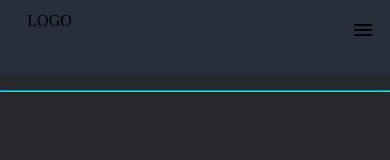
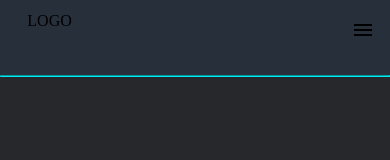
Before and after one commit to AleDouglas/htmlElements, a plain HTML site: page NavBar/NavBar Responsive + Effects/v1.0/topbar.html in a window 390 px wide. Drawn offline with Linux system fonts and the light colour scheme.

Commit message:
Update HR

```diff
--- a/NavBar/NavBar Responsive + Effects/v1.0/efeitos.css
+++ b/NavBar/NavBar Responsive + Effects/v1.0/efeitos.css
@@ -7,11 +7,14 @@ Como o arquivo está dividido:
 ANIMAÇÃO Nº 1 = Animação :hover e preenche todo o container ao final , usado normalmente em botões
 ANIMAÇÃO Nº 2 = Animação continua sem preenchimento, normalmente usado em "Janelas"
 
-Como usar outras animações:
-> Para usar a segunda por exemplo, basta apenas: class="neonAnimate sec"
+> Para usar a segunda por exemplo, basta apenas: class="neonAnimate sec" , e então, será uma animação continua sem precisar por o mouse por cima.
+> Resumindo: "class="neonAnimate sec COLOR"
+CORES DISPONÍVEIS:
+blueNeon
+greenNeon
+redNeon
+*/
 
-Demais nomes em sua ordem crescente:
-*/
 
 
 
@@ -58,7 +61,7 @@ Demais nomes em sua ordem crescente:
     left: -100%;
     width: 100%;
     height: 100%;
-    background: linear-gradient(90deg, transparent, #03e9f4);
+
     animation: btn-anim1 1s linear infinite;
 }
 .neonAnimate.sec span:nth-child(1){height: 2px;}
@@ -77,7 +80,6 @@ Demais nomes em sua ordem crescente:
     right: 0;
     width: 2px;
     height: 100%;
-    background: linear-gradient(180deg, transparent, #03e9f4);
     animation: btn-anim2 1s linear infinite;
     animation-delay: .25s
 }
@@ -99,7 +101,6 @@ Demais nomes em sua ordem crescente:
     right: -100%;
     width: 100%;
     height: 2px;
-    background: linear-gradient(270deg, transparent, #03e9f4);
     animation: btn-anim3 1s linear infinite;
     animation-delay: .5s
 
@@ -121,7 +122,6 @@ Demais nomes em sua ordem crescente:
     left: 0;
     width: 2px;
     height: 100%;
-    background: linear-gradient(360deg, transparent, #03e9f4);
     animation: btn-anim4 1s linear infinite;
     animation-delay: .75s
   }
--- /dev/null
+++ b/NavBar/NavBar Responsive + Effects/v1.0/efeitos_colors.css
@@ -0,0 +1,58 @@
+/* Colors */
+/* Blue */
+.blueNeon span:nth-child(1){
+    background: linear-gradient(90deg, transparent, var(--color-BlueNeon));
+
+}
+.blueNeon span:nth-child(2){
+    background: linear-gradient(180deg, transparent, var(--color-BlueNeon));
+
+}
+
+.blueNeon span:nth-child(3){
+    background: linear-gradient(270deg, transparent, var(--color-BlueNeon));
+
+}
+
+.blueNeon span:nth-child(4){
+    background: linear-gradient(360deg, transparent, var(--color-BlueNeon));
+
+}
+/* Green */
+.greenNeon span:nth-child(1){
+    background: linear-gradient(90deg, transparent, var(--color-GreenNeon));
+
+}
+.greenNeon span:nth-child(2){
+    background: linear-gradient(180deg, transparent, var(--color-GreenNeon));
+
+}
+
+.greenNeon span:nth-child(3){
+    background: linear-gradient(270deg, transparent, var(--color-GreenNeon));
+
+}
+
+.greenNeon span:nth-child(4){
+    background: linear-gradient(360deg, transparent, var(--color-GreenNeon));
+
+}
+/* Red */
+.redNeon span:nth-child(1){
+    background: linear-gradient(90deg, transparent, var(--color-RedNeon));
+
+}
+.redNeon span:nth-child(2){
+    background: linear-gradient(180deg, transparent, var(--color-RedNeon));
+
+}
+
+.redNeon span:nth-child(3){
+    background: linear-gradient(270deg, transparent, var(--color-RedNeon));
+
+}
+
+.redNeon span:nth-child(4){
+    background: linear-gradient(360deg, transparent, var(--color-RedNeon));
+
+}
--- a/NavBar/NavBar Responsive + Effects/v1.0/topbar.css
+++ b/NavBar/NavBar Responsive + Effects/v1.0/topbar.css
@@ -65,6 +65,10 @@
         display: block;
         height: 75px;
     }
+    .navBarHR{
+        transition: all 0.9s ease 0s;
+        margin-top: 75px;
+    }
     .titleBar{
         padding-left: 7%;
         margin-top: 3%
@@ -110,6 +114,10 @@
         display: block;
         height: 185px;
     }
+    .navBarHR.active{
+        transition: all 0.9s ease 0s;
+        margin-top: 185px;
+    }
     .conteudo.active{
         transition: all 0.9s ease 0s;
         margin-top: 185px;
--- a/NavBar/NavBar Responsive + Effects/v1.0/topbar.html
+++ b/NavBar/NavBar Responsive + Effects/v1.0/topbar.html
@@ -7,12 +7,13 @@
     <link rel="stylesheet" type="text/css" href="main.css">
     <link rel="stylesheet" type="text/css" href="topbar.css">
     <link rel="stylesheet" type="text/css" href="efeitos.css">
+    <link rel="stylesheet" type="text/css" href="efeitos_colors.css">
     <title>TopBar</title>
 </head>
 <body>
     <!-- Conteúdo da Barra de Navegação -->
 
-    <div class="topbar">
+    <div class="topbar dark">
         <div class="toggleButton">
             <a onclick="toggleButton()"><img src="icons/menu.svg"></a>
         </div>
@@ -23,19 +24,19 @@
             <ul>
                 <!-- Aqui onde são inseridos novos botões ao menu-->
                 <li>
-                    <a href="#" class='neonAnimate'>
+                    <a href="#" class='neonAnimate blueNeon'>
                     <span></span><span></span><span></span><span></span>
                     Sobre mim
                     </a>
                 </li>
                 <li>
-                    <a href="#" class='neonAnimate'>
+                    <a href="#" class='neonAnimate blueNeon'>
                     <span></span><span></span><span></span><span></span>
                     Projetos
                     </a>
                 </li>
                 <li>
-                    <a href="#" class='neonAnimate'>
+                    <a href="#" class='neonAnimate blueNeon'>
                     <span></span><span></span><span></span><span></span>
                     Contato
                     </a>
--- a/NavBar/NavBar Responsive + Effects/v1.0/topbar.js
+++ b/NavBar/NavBar Responsive + Effects/v1.0/topbar.js
@@ -2,5 +2,6 @@ function toggleButton() {
     document.getElementsByClassName('navegar')[0].classList.toggle('active')
     document.getElementsByClassName('conteudo')[0].classList.toggle('active')
     document.getElementsByClassName('topbar')[0].classList.toggle('active')
+    document.getElementsByClassName('navBarHR')[0].classList.toggle('active')
     document.getElementsByClassName('sociais')[0].classList.toggle('active')
 }
```
